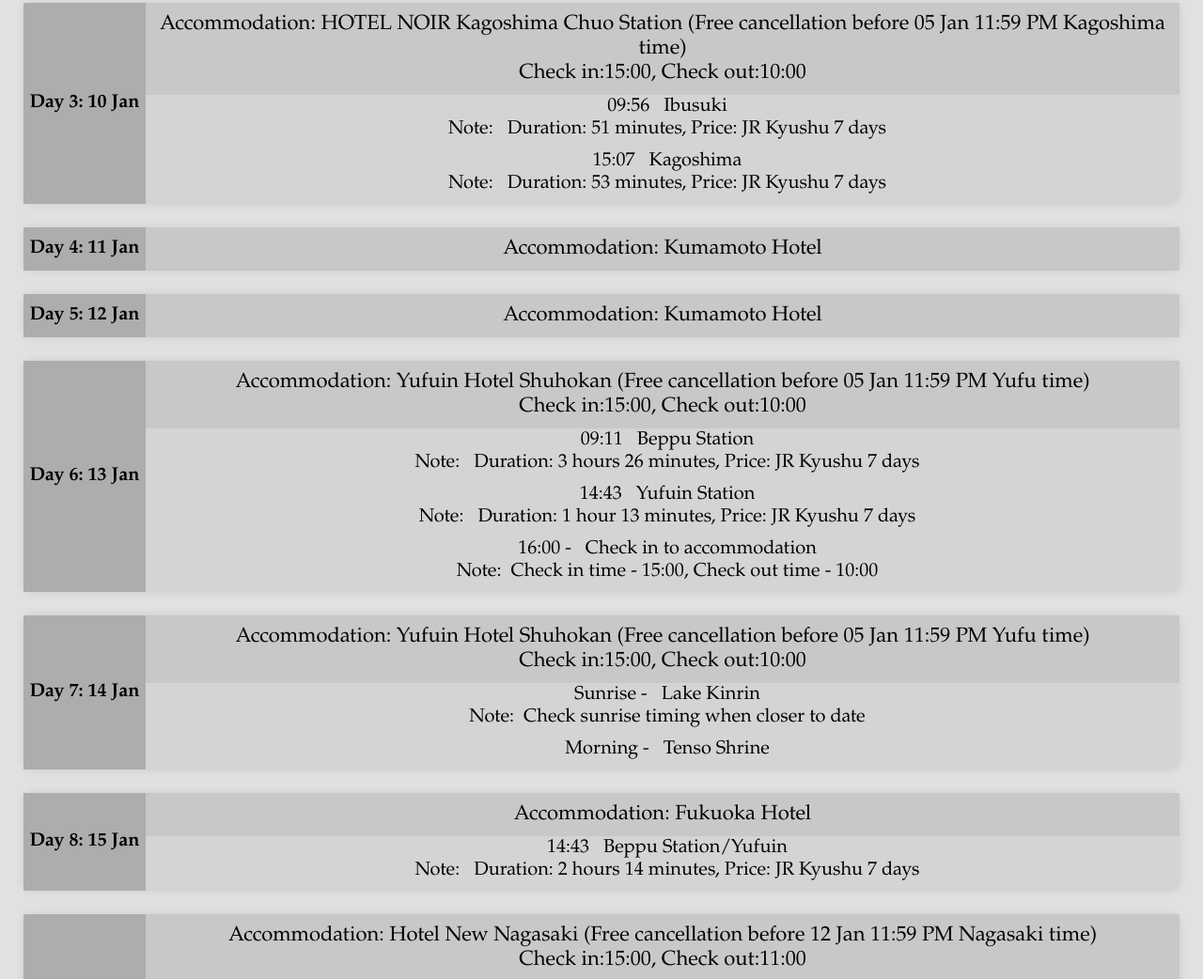
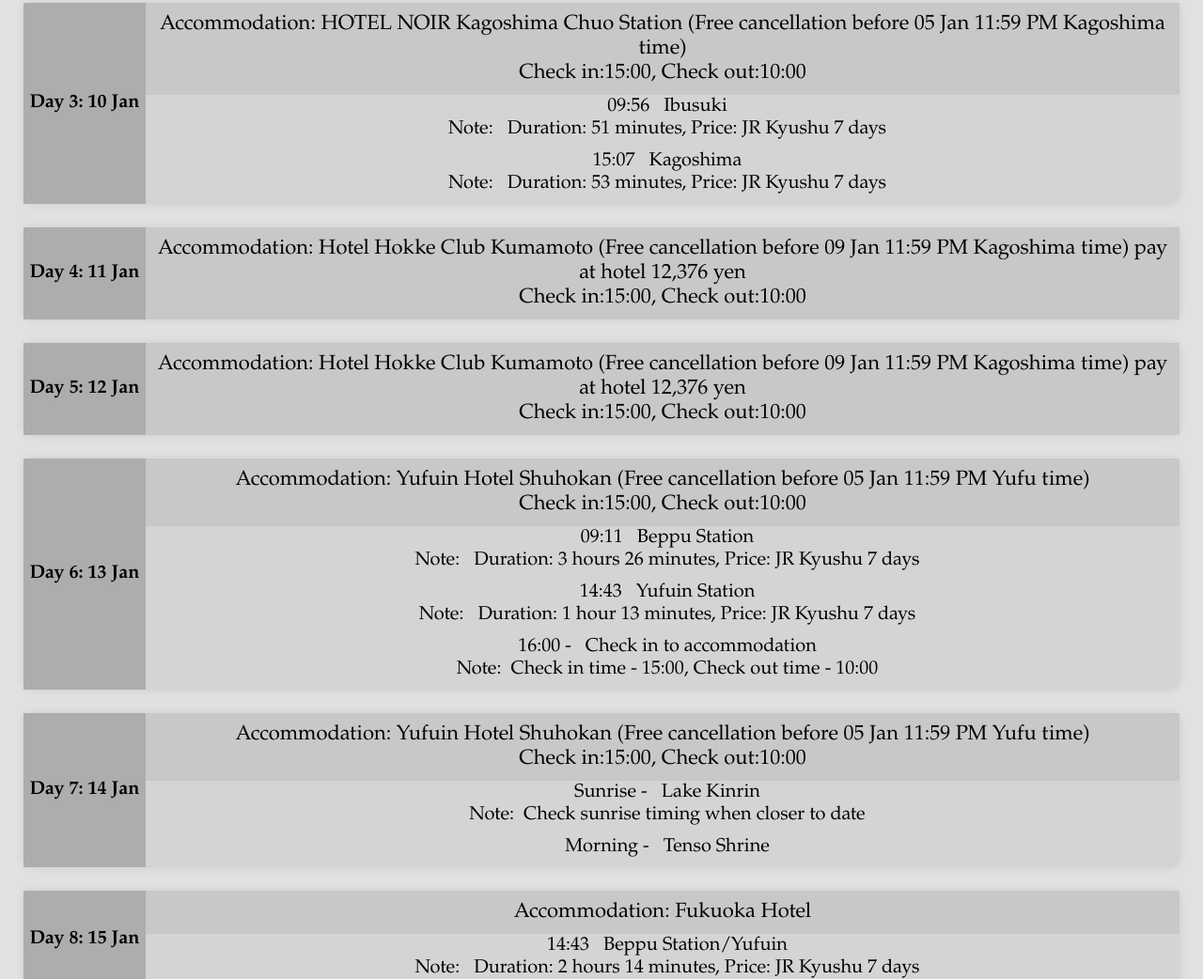
Before and after one commit to gohyiheng/kyushu_travel, a plain HTML site: page kyushu.html in a window 1280 px wide. Shown: the part 1393-2435 px from the top of the page at 94% size. Drawn offline with Linux system fonts and the light colour scheme.

Commit message:
added kumamoto hotel

```diff
--- a/kyushu.html
+++ b/kyushu.html
@@ -83,14 +83,16 @@
     <div class="container">
         <div class="date">Day 4: 11 Jan</div>
         <div class="details">
-        <div class="accommodation">Accommodation: Kumamoto Hotel</div>
+        <div class="accommodation"><a href='https://drive.google.com/file/d/1tRcJo-9-7lv5Xsx0RMMFxcfMnpQN3JAT/view?usp=drive_link' target="_blank">Accommodation: Hotel Hokke Club Kumamoto (Free cancellation before 09 Jan 11:59 PM Kagoshima time) pay at hotel 12,376 yen<br>
+        Check in:15:00, Check out:10:00</a></div>
         </div>
     </div>
 
     <div class="container">
         <div class="date">Day 5: 12 Jan</div>
         <div class="details">
-        <div class="accommodation">Accommodation: Kumamoto Hotel</div>
+        <div class="accommodation"><a href='https://drive.google.com/file/d/1tRcJo-9-7lv5Xsx0RMMFxcfMnpQN3JAT/view?usp=drive_link' target="_blank">Accommodation: Hotel Hokke Club Kumamoto (Free cancellation before 09 Jan 11:59 PM Kagoshima time) pay at hotel 12,376 yen<br>
+        Check in:15:00, Check out:10:00</a></div>
         </div>
     </div>
 
```
